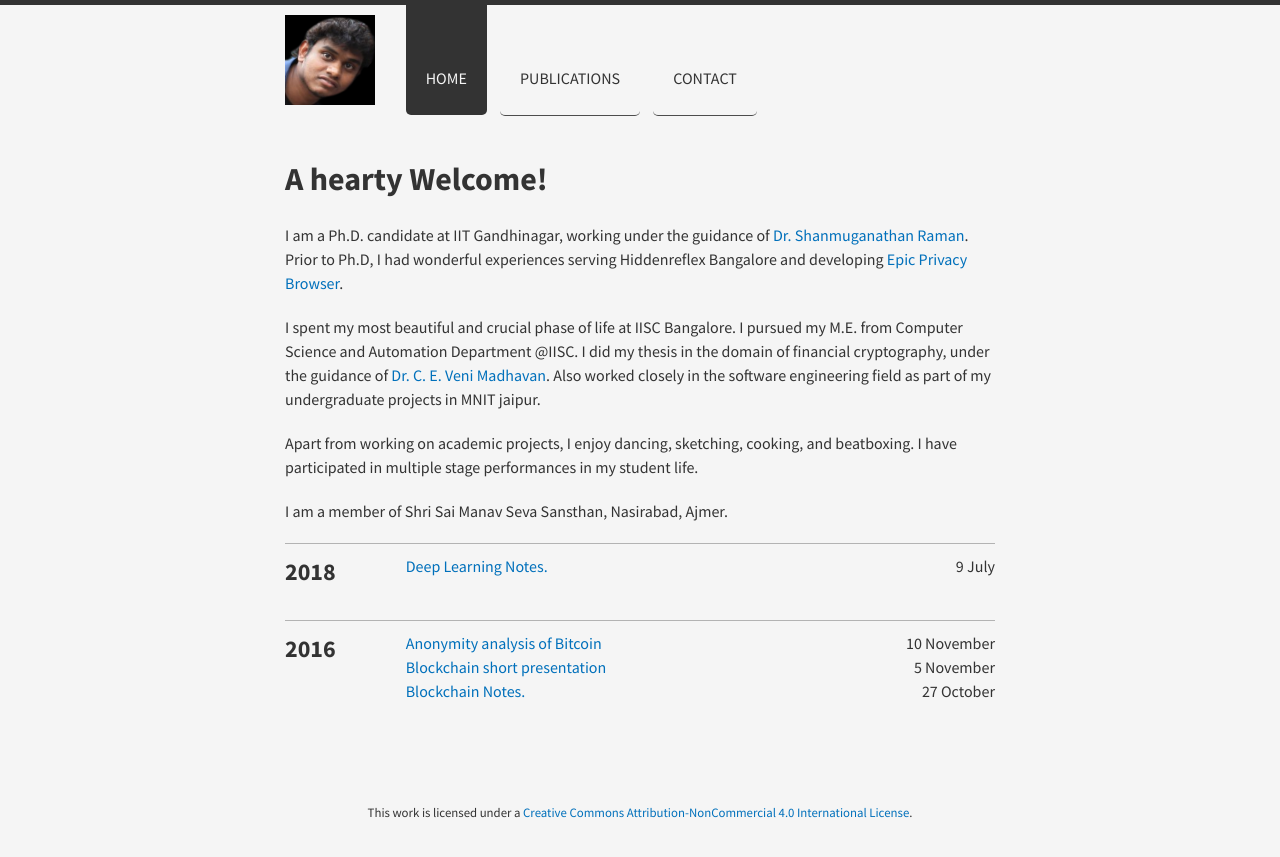
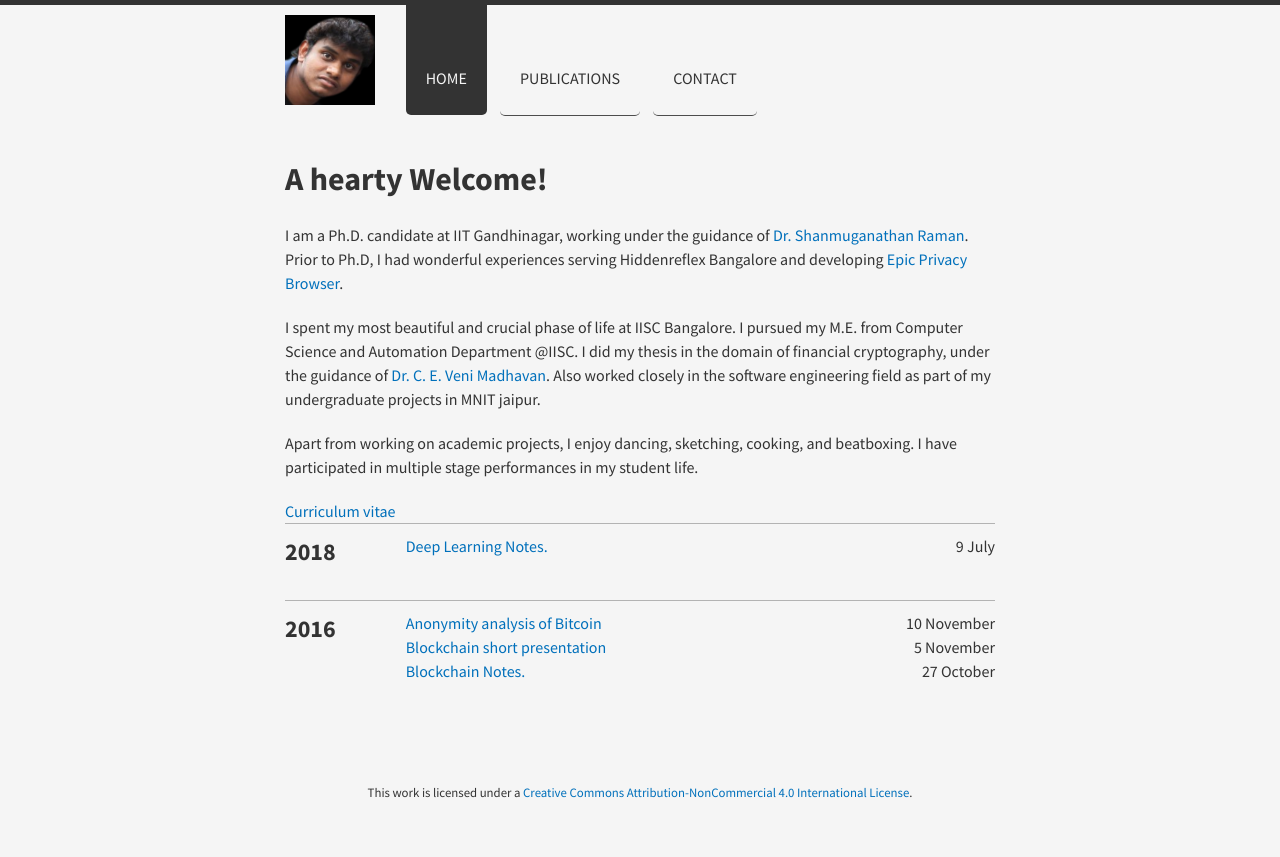
Before and after one commit to indramastan/indradeepmastan, a Jekyll site: the page built from index.html, in a window 1280 px wide. Shown: the top 857 px of the page. Built offline with Jekyll 4.4.1, drawn with Linux system fonts in a browser that asks for light colours; nearby versions of some CDN libraries.

Commit message:
Update index.html

```diff
--- a/index.html
+++ b/index.html
@@ -10,7 +10,8 @@
 
 <p>Apart from working on academic projects, I enjoy dancing, sketching, cooking, and beatboxing. I have participated in multiple stage performances in my student life.</p>
 
-<p> I am a member of Shri Sai Manav Seva Sansthan, Nasirabad, Ajmer. </p>
+<a href="https://drive.google.com/file/d/1oe-a0jm1jB78Nu1P60A2jNI8U1d4B6_M/view?usp=sharing">Curriculum vitae
+</a>
 
 <section class="archive">
 {% for post in site.posts %}
```
